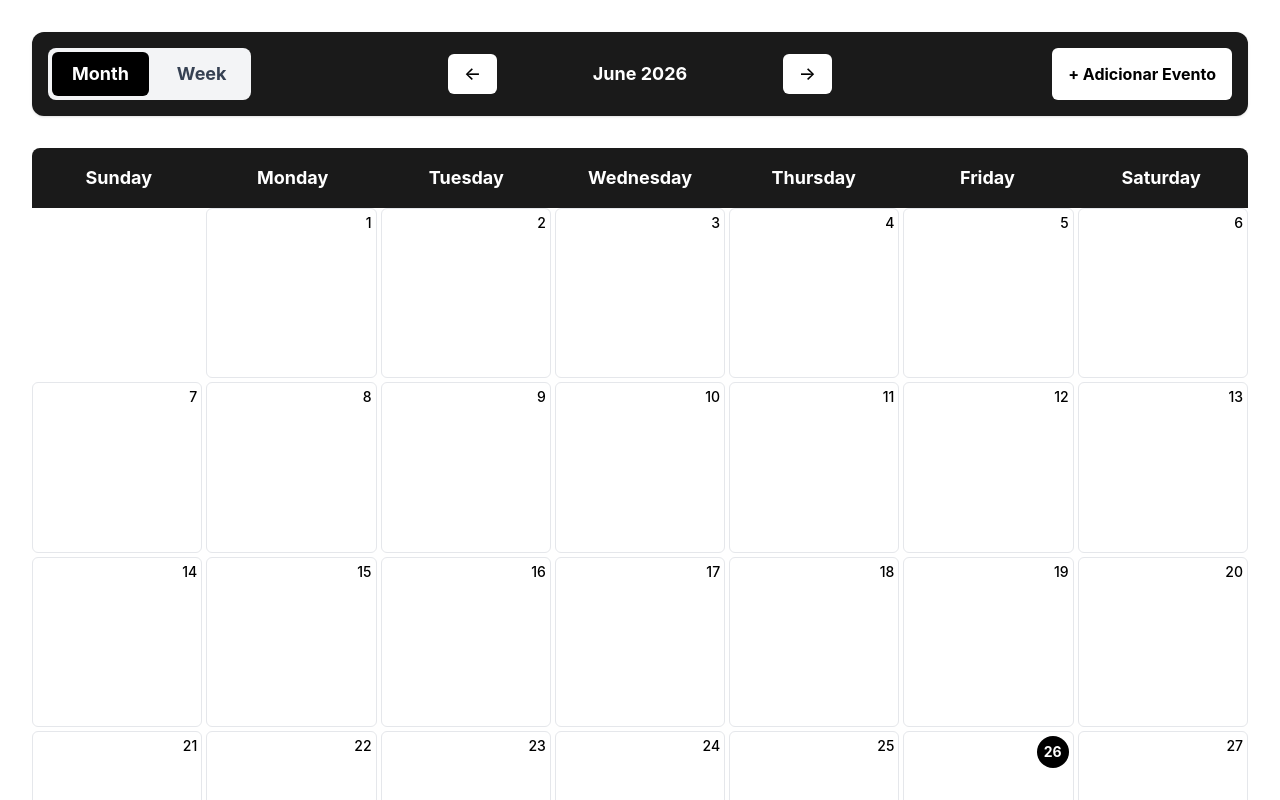
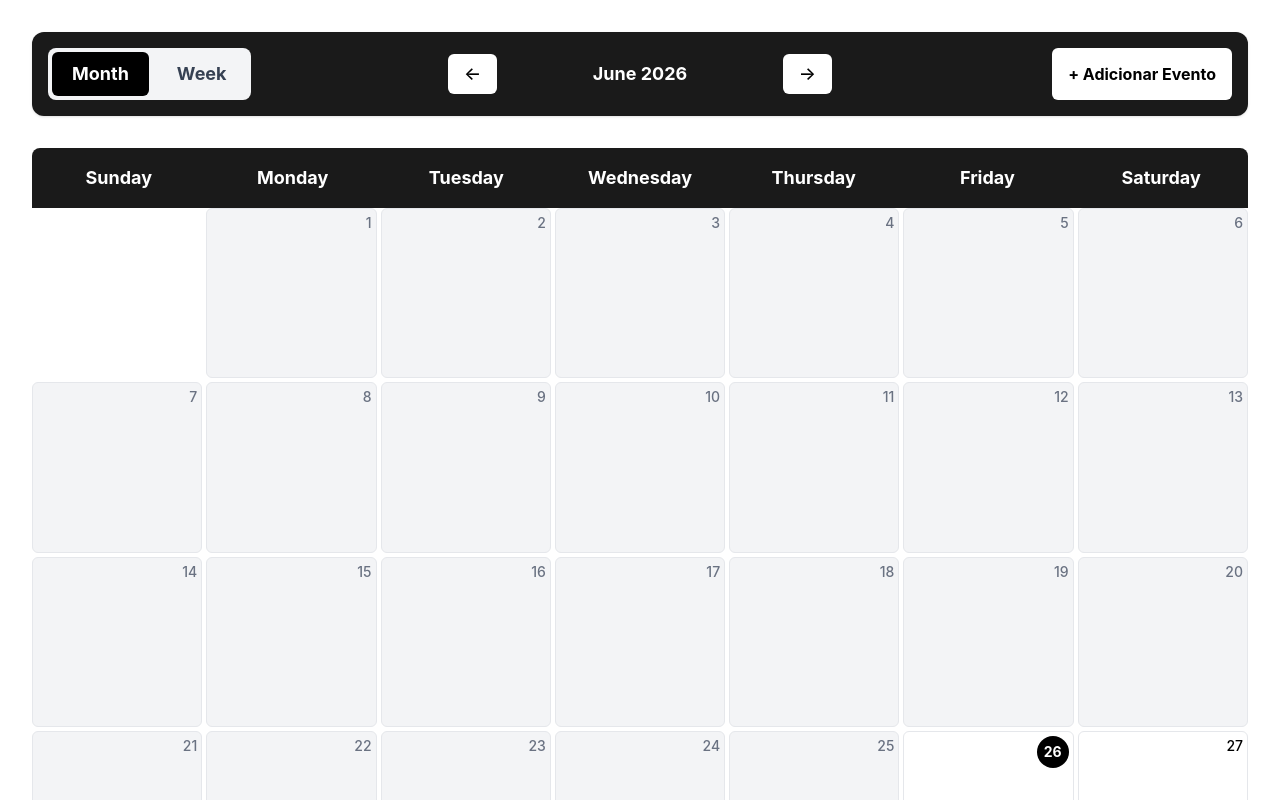
Before and after one commit to SamRFreitas/calendar-io, a React (Vite) app: page / in a window 1280 px wide. Shown: the top 800 px of the page. Built offline with nearby package versions, Linux system fonts and the light colour scheme.

Commit message:
style: add style for already past days feature: sort events by time roder

```diff
--- a/src/components/Day.tsx
+++ b/src/components/Day.tsx
@@ -3,6 +3,7 @@ import { type ScheduleType } from '@/types/schedule'
 import { useAppSelector } from '@/store/hooks'
 import { selectEventsByDate } from '@/store/eventsSlice'
 import { type Event } from '@/types/event'
+import dayjs from 'dayjs'
 
 interface DayProps {
     day: DayType
@@ -22,6 +23,11 @@ export default function Day({ day, view, onEventClick }: DayProps) {
 
     const isOtherMonth = !day.isCurrentMonth
     const isToday = day.isToday ?? false
+    const isPast = day.date.isBefore(dayjs(), 'day')
+
+    const sortedEvents = [...events].sort((a, b) =>
+        dayjs(a.startDate).diff(dayjs(b.startDate))
+    )
 
     let className = 'calendar-day relative'
 
@@ -31,30 +37,38 @@ export default function Day({ day, view, onEventClick }: DayProps) {
     if (view === 'week' && isOtherMonth) {
         className += ' bg-gray-100 text-gray-400'
     }
-    if (day.isToday) {
+    if (isToday) {
         className += ' calendar-day-today'
+    }
+    if (isPast && !isOtherMonth && !isToday) {
+        className += ' bg-gray-100 text-gray-500'
     }
 
     return (
         <div className={className}>
             <div className="absolute top-1 right-1 flex items-center justify-center">
                 {isToday ? (
-                <span className="bg-black text-white font-bold rounded-full w-8 h-8 flex items-center justify-center text-sm">
-                    {day.dayOfMonth}
-                </span>
+                    <span className="bg-black text-white font-bold rounded-full w-8 h-8 flex items-center justify-center text-sm">
+                        {day.dayOfMonth}
+                    </span>
                 ) : (
-                <span className={`text-sm font-medium ${isOtherMonth ? 'text-gray-400' : ''}`}>
-                    {day.dayOfMonth}
-                </span>
+                    <span
+                        className={`text-sm font-medium ${
+                            isPast && !isOtherMonth ? 'text-gray-500' : ''
+                        } ${isOtherMonth ? 'text-gray-400' : ''}`}
+                    >
+                        {day.dayOfMonth}
+                    </span>
                 )}
             </div>
 
             <div className="absolute bottom-2 left-2 right-2 flex flex-col gap-0.5 text-xs">
-                {events.map((event: Event) => (
+                {sortedEvents.map((event: Event) => (
                     <div
                         key={event.id}
                         className={`event-badge event-badge-hover ${typeColorClass[event.type]}`}
                         onClick={() => onEventClick(event)}
+                        data-testid={`event-${event.id}`}
                     >
                         {event.name}
                     </div>
```
